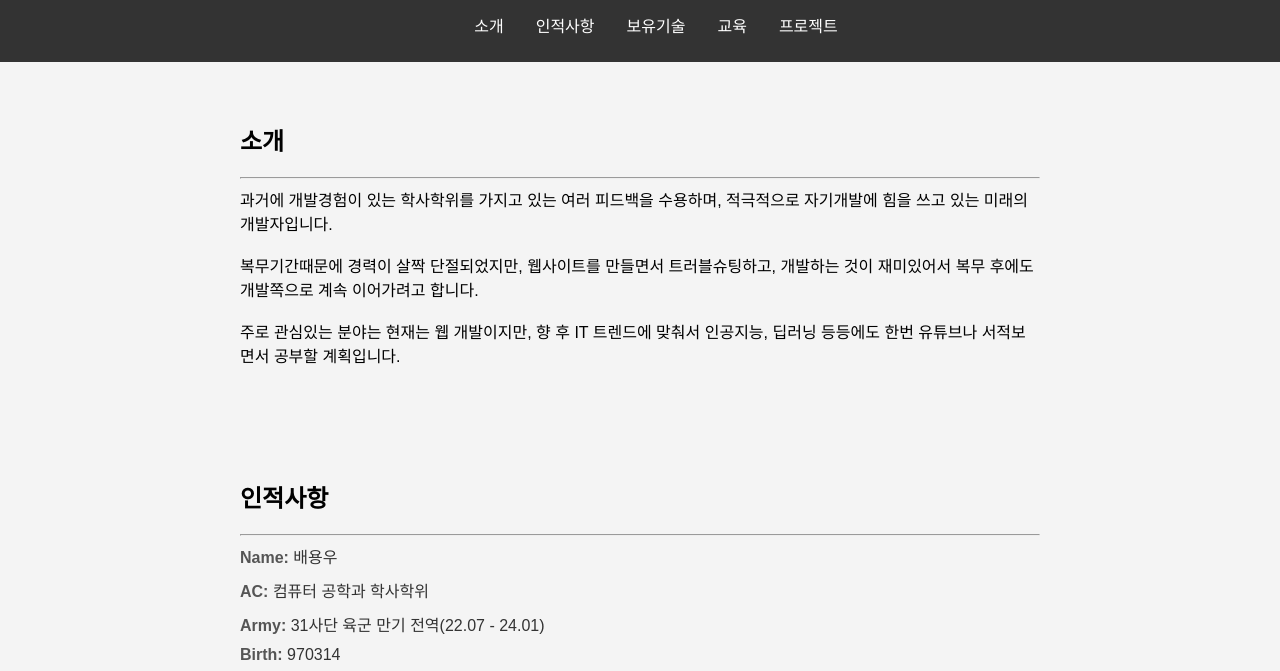
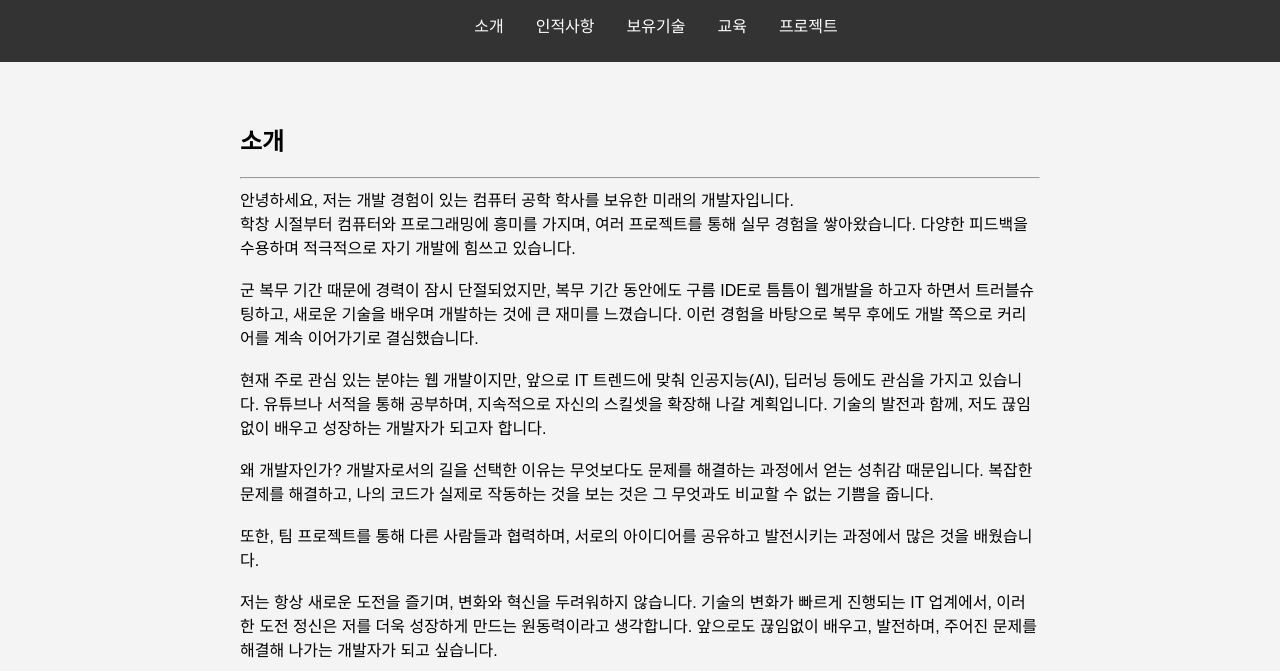
Before and after one commit to baeyongwoo/portfolio, a plain HTML site: page index.html in a window 1280 px wide. Shown: the part 70-741 px from the top of the page. Drawn offline with Linux system fonts and the light colour scheme.

Commit message:
소개 데이터 추가

```diff
--- a/index.html
+++ b/index.html
@@ -55,10 +55,32 @@
             <h2>소개</h2>
             <hr>
             <div>
-                과거에 개발경험이 있는 학사학위를 가지고 있는 여러 피드백을 수용하며, 적극적으로 자기개발에 힘을 쓰고 있는 미래의 개발자입니다.<br><br>
-                복무기간때문에 경력이 살짝 단절되었지만, 웹사이트를 만들면서 트러블슈팅하고, 개발하는 것이 재미있어서 복무 후에도 개발쪽으로 계속 이어가려고 합니다.
-                <br><br>
-                주로 관심있는 분야는 현재는 웹 개발이지만, 향 후 IT 트렌드에 맞춰서 인공지능, 딥러닝 등등에도 한번 유튜브나 서적보면서 공부할 계획입니다.
+                안녕하세요, 저는 개발 경험이 있는 컴퓨터 공학 학사를 보유한 미래의 개발자입니다.
+                <br>
+                학창 시절부터 컴퓨터와 프로그래밍에 흥미를 가지며, 여러 프로젝트를 통해 실무 경험을 쌓아왔습니다.
+                다양한 피드백을 수용하며 적극적으로 자기 개발에 힘쓰고 있습니다.
+                <br>
+                <br>
+                군 복무 기간 때문에 경력이 잠시 단절되었지만, 복무 기간 동안에도 구름 IDE로 틈틈이 웹개발을 하고자 하면서 트러블슈팅하고,
+                새로운 기술을 배우며 개발하는 것에 큰 재미를 느꼈습니다. 이런 경험을 바탕으로 복무 후에도 개발 쪽으로 커리어를 계속 이어가기로 결심했습니다.
+                <br>
+                <br>
+                현재 주로 관심 있는 분야는 웹 개발이지만, 앞으로 IT 트렌드에 맞춰 인공지능(AI), 딥러닝 등에도 관심을 가지고 있습니다.
+                유튜브나 서적을 통해 공부하며, 지속적으로 자신의 스킬셋을 확장해 나갈 계획입니다. 기술의 발전과 함께, 저도 끊임없이 배우고 성장하는 개발자가 되고자 합니다.
+                <br>
+                <br>
+                왜 개발자인가?
+                개발자로서의 길을 선택한 이유는 무엇보다도 문제를 해결하는 과정에서 얻는 성취감 때문입니다.
+                복잡한 문제를 해결하고, 나의 코드가 실제로 작동하는 것을 보는 것은 그 무엇과도 비교할 수 없는 기쁨을 줍니다.
+                <br>
+                <br>
+                또한, 팀 프로젝트를 통해 다른 사람들과 협력하며, 서로의 아이디어를 공유하고 발전시키는 과정에서 많은 것을 배웠습니다.
+                <br>
+                <br>
+                저는 항상 새로운 도전을 즐기며, 변화와 혁신을 두려워하지 않습니다.
+                기술의 변화가 빠르게 진행되는 IT 업계에서, 이러한 도전 정신은 저를 더욱 성장하게 만드는 원동력이라고 생각합니다. 앞으로도 끊임없이 배우고, 발전하며, 주어진 문제를 해결해 나가는 개발자가 되고 싶습니다.
+
+
 
 
             </div>
```
